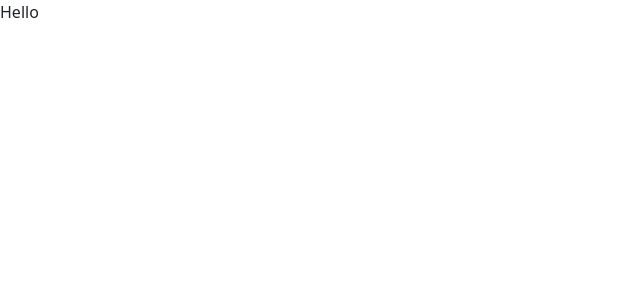
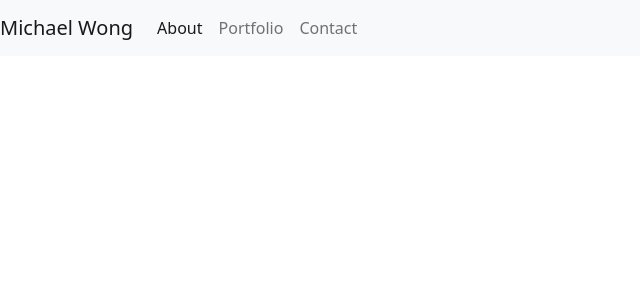
Before and after one commit to Mwong228/ReactPortfolio, a JavaScript app: page / in a window 1280 px wide. Shown: the top 300 px of the page, without its empty margins (0-640 px from the left). Built offline with nearby package versions, Linux system fonts and the light colour scheme; the HTML template or start-up script is replaced by a standard one.

Commit message:
added components and created navbar

```diff
--- a/public/index.html
+++ b/public/index.html
@@ -29,6 +29,7 @@
   </head>
   <body>
     <noscript>You need to enable JavaScript to run this app.</noscript>
+    <script src="https://cdn.jsdelivr.net/npm/bootstrap@5.0.0-beta3/dist/js/bootstrap.bundle.min.js" integrity="sha384-JEW9xMcG8R+pH31jmWH6WWP0WintQrMb4s7ZOdauHnUtxwoG2vI5DkLtS3qm9Ekf" crossorigin="anonymous"></script>
     <div id="root"></div>
     <!--
       This HTML file is a template.
--- a/src/App.js
+++ b/src/App.js
@@ -1,32 +1,19 @@
-import { useState } from "react"
-import { BrowserRouter as Router, Route, NavLink } from "react-router-dom";
+import { BrowserRouter as Router, Route, } from "react-router-dom";
+import Navbar from "./components/Navbar"
+// import Contact from "./components/Contact"
+// import About from "./components/About"
+// import Portfolio from "./components/Portfolio"
 // import Footer from "./components/Footer"
-// import PageAbout from "./components/PageAbout"
-// import PageDiscover from "./components/PageDiscover"
-// import PageSearch from "./components/PageSearch"
-
-// function Header(){
-//   return (
-//     <div>Pupster
-//       <NavLink to="/about">About</NavLink> |
-//       <NavLink to="/discover">Discover</NavLink> |
-//       <NavLink to="/search">Search</NavLink>
-//     </div>
-//   )
-// }
 
 function App() {
 
-
-  // html
   return (
     <>
       <Router>
-        Hello
-        {/* <Header />
-        <Route exact path={["/","/about"]} component={PageAbout} />
-        <Route exact path="/discover" component={PageDiscover} />
-        <Route exact path="/search" component={PageSearch} /> */}
+        <Navbar />
+        {/* <Route exact path={["/","/about"]} component={About} />
+        <Route exact path="/portfolio" component={Portfolio} />
+        <Route exact path="/contact" component={Contact} />  */}
       </Router>
       {/* <Footer /> */}
     </>
--- /dev/null
+++ b/src/components/Navbar.js
@@ -0,0 +1,26 @@
+import { NavLink } from "react-router-dom"
+
+function Navbar() {
+
+
+    return (
+        <nav className="navbar navbar-expand-lg navbar-light bg-light">
+            <NavLink className="navbar-brand" to="/">Michael Wong</NavLink>
+            <div>
+                <ul className="navbar-nav">
+                    <li className="nav-item">
+                        <NavLink to="/" className="nav-link" activeClassName="active">About</NavLink>
+                    </li>
+                    <li className="nav-item">
+                        <NavLink to="/portfolio" className="nav-link" activeClassName="active">Portfolio</NavLink>
+                    </li>
+                    <li className="nav-item">
+                        <NavLink to="/contact" className="nav-link" activeClassName="active">Contact</NavLink>
+                    </li>
+                </ul>
+            </div>
+        </nav>
+    );
+}
+
+export default Navbar
```
Also changed, not shown: src/components/About/index.js (added), src/components/Contact/index.js (added), src/components/Footer.js (added), src/components/Portfolio/index.js (added).
